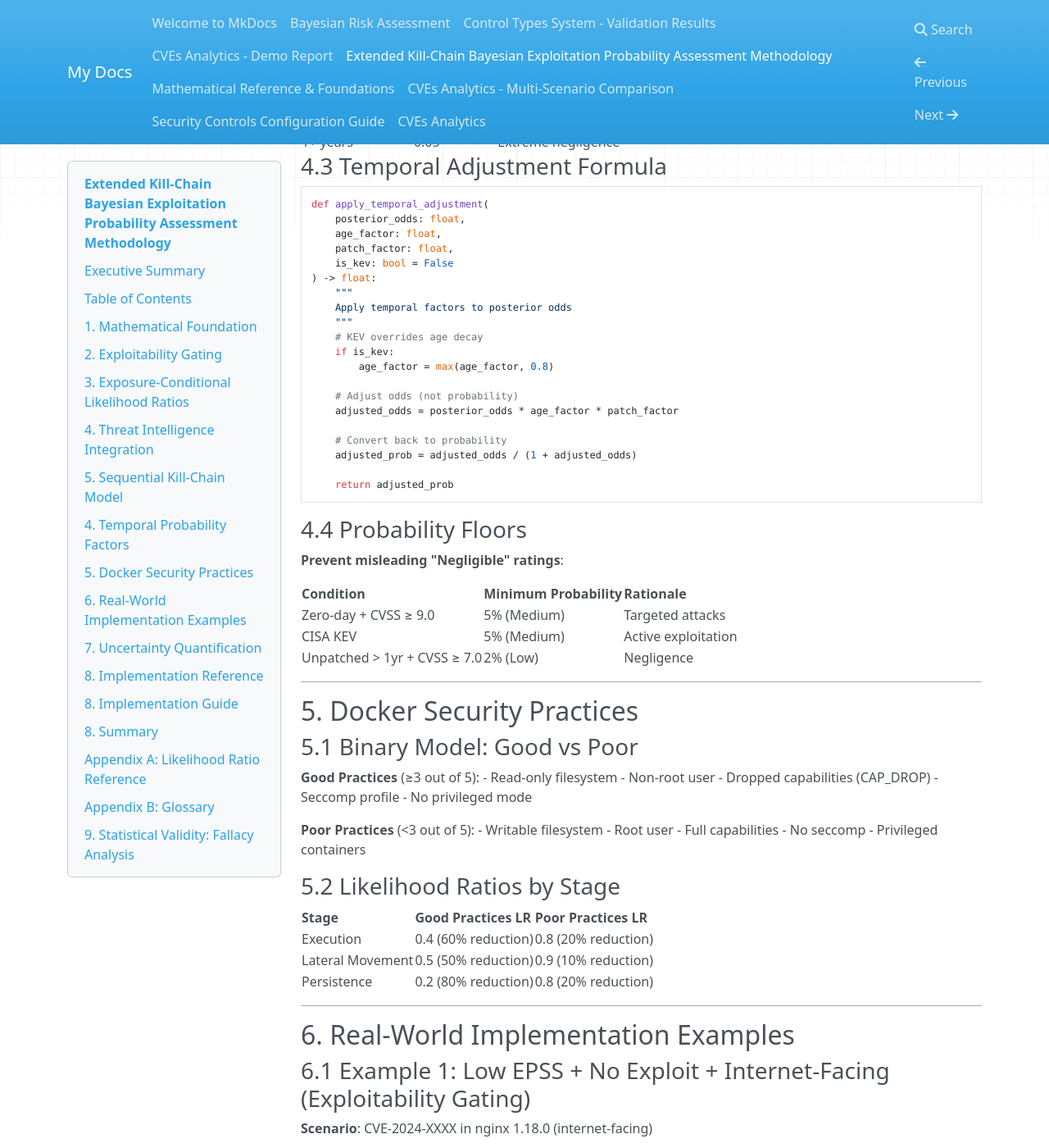
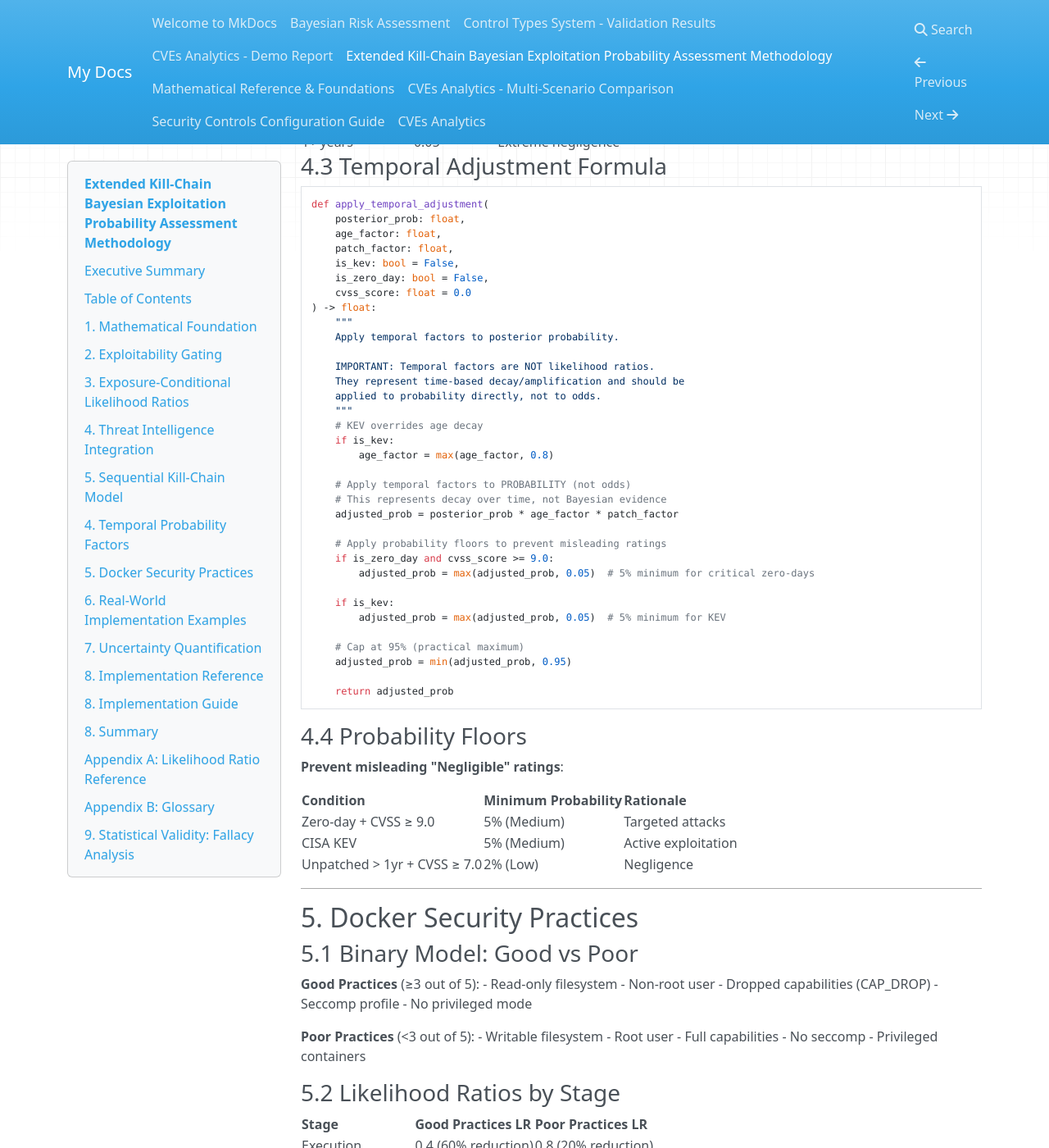
Before and after one commit to dominikmi/cves_analytics, an MkDocs documentation site: the page built from docs/EXTENDED_KILL_CHAIN_METHOD.md, in a window 1280 px wide and 1400 px high, scrolled down 7365 px. Shown: the whole window at 82% size. Built offline with MkDocs 1.6.1, drawn with Linux system fonts in a browser that asks for light colours; nearby versions of some CDN libraries; some of the changed text lies outside the part shown.

Commit message:
fix: correct temporal adjustment logic - apply to probability not odds
CRITICAL BUG FIX: Temporal factors were incorrectly applied to odds instead
of probability, violating Bayesian principles.

Scientific Issue:
- Temporal factors (age, patch availability) are NOT likelihood ratios
- They represent time-based decay/amplification, not Bayesian evidence
- Should be applied to probability directly, not converted to odds

Changes:
1. Documentation (EXTENDED_KILL_CHAIN_METHOD.md):
   - Fixed Section 4.3: temporal adjustment now applies to probability
   - Fixed Example 6.3: corrected calculation to use probability
   - Fixed section numbering (3.x → 5.x for Sequential Kill-Chain)
   - Fixed duplicate step numbers in algorithm
   - Added explicit arithmetic display for clarity

2. Code (src/core/temporal_risk.py):
   - Removed odds conversion in apply_temporal_adjustment()
   - Apply age_factor * patch_factor * kev_multiplier to probability
   - Added 95% cap before applying floors
   - Updated docstring to clarify this is NOT Bayesian updating

Impact:
- All 37 temporal risk tests pass
- More scientifically accurate probability calculations
- Temporal decay now correctly represents time-based effects

References:
- Scientific review identified this as Issue #5 (HIGH priority)
- Temporal factors are multiplicative decay, not evidence

````diff
--- a/docs/EXTENDED_KILL_CHAIN_METHOD.md
+++ b/docs/EXTENDED_KILL_CHAIN_METHOD.md
@@ -281,7 +281,7 @@ class ThreatIndicatorsInput(BaseModel):
 
 ## 5. Sequential Kill-Chain Model
 
-### 3.1 Kill-Chain Stages
+### 5.1 Kill-Chain Stages
 
 ```
 Stage 1: Initial Access (internet-facing components)
@@ -293,7 +293,7 @@ Stage 3: Lateral Movement (access to other pod components)
 Stage 4: Objective Achievement (data exfiltration, DoS, persistence)
 ```
 
-### 3.2 Sequential Dependency Formula
+### 5.2 Sequential Dependency Formula
 
 ```
 P(Kill-Chain Success) = P(S1) x P(S2|S1) x P(S3|S2) x P(S4|S3)
@@ -302,7 +302,7 @@ P(Kill-Chain Success) = P(S1) x P(S2|S1) x P(S3|S2) x P(S4|S3)
 Where each conditional probability represents:
 - **P(Sᵢ|Sᵢ₋₁)**: Probability of succeeding at stage *i* given stage *i-1* succeeded
 
-### 3.3 Stage Probability Calculation
+### 5.3 Stage Probability Calculation
 
 **OR-Logic** (at least one vulnerability succeeds):
 
@@ -324,7 +324,7 @@ stage_prob = 1 - (1-0.15) x (1-0.08) x (1-0.05)
            = 0.257 = 25.7%
 ```
 
-### 3.4 Control Application
+### 5.4 Control Application
 
 Controls apply **per stage**:
 
@@ -373,23 +373,37 @@ stage_1_prob = 0.257 x 0.3 = 0.077 = 7.7%
 
 ```python
 def apply_temporal_adjustment(
-    posterior_odds: float,
+    posterior_prob: float,
     age_factor: float,
     patch_factor: float,
-    is_kev: bool = False
+    is_kev: bool = False,
+    is_zero_day: bool = False,
+    cvss_score: float = 0.0
 ) -> float:
     """
-    Apply temporal factors to posterior odds
+    Apply temporal factors to posterior probability.
+
+    IMPORTANT: Temporal factors are NOT likelihood ratios.
+    They represent time-based decay/amplification and should be
+    applied to probability directly, not to odds.
     """
     # KEV overrides age decay
     if is_kev:
         age_factor = max(age_factor, 0.8)
 
-    # Adjust odds (not probability)
-    adjusted_odds = posterior_odds * age_factor * patch_factor
-
-    # Convert back to probability
-    adjusted_prob = adjusted_odds / (1 + adjusted_odds)
+    # Apply temporal factors to PROBABILITY (not odds)
+    # This represents decay over time, not Bayesian evidence
+    adjusted_prob = posterior_prob * age_factor * patch_factor
+
+    # Apply probability floors to prevent misleading ratings
+    if is_zero_day and cvss_score >= 9.0:
+        adjusted_prob = max(adjusted_prob, 0.05)  # 5% minimum for critical zero-days
+
+    if is_kev:
+        adjusted_prob = max(adjusted_prob, 0.05)  # 5% minimum for KEV
+
+    # Cap at 95% (practical maximum)
+    adjusted_prob = min(adjusted_prob, 0.95)
 
     return adjusted_prob
 ```
@@ -887,14 +901,14 @@ combined_lr = 3.75 × 8.1 × 2.5 × 0.12 = 9.11
 posterior_odds = 0.176 × 9.11 = 1.604
 posterior = 1.604 / 2.604 = 0.616 = 61.6%
 
-# Temporal adjustment
+# Temporal adjustment (applied to PROBABILITY, not odds)
 age_factor = 2.0      # Peak exploitation (Day 30)
 patch_factor = 0.5    # Patch available 23 days
 
-temporal_odds = 1.604 × 2.0 × 0.5 = 1.604
-temporal_prob = 1.604 / 2.604 = 0.616 = 61.6%
+temporal_prob = 0.616 × 2.0 × 0.5 = 0.616 = 61.6%
 
 # No floor needed (already > 5%)
+# Note: 2.0 × 0.5 = 1.0, so probability unchanged
 ```
 
 **Result**: P(Initial Access) = **61.6% (Critical)**
@@ -1236,9 +1250,9 @@ def apply_temporal_adjustment(
     if is_kev:
         age_factor = max(age_factor, 0.8)
 
-    # Apply temporal factors to odds
-    adjusted_odds = posterior_odds * age_factor * patch_factor
-    adjusted_prob = adjusted_odds / (1 + adjusted_odds)
+    # Apply temporal factors to PROBABILITY (not odds)
+    # This represents decay over time, not Bayesian updating
+    adjusted_prob = posterior * age_factor * patch_factor
 
     # Apply floors
     if is_zero_day and cvss_score >= 9.0:
````
Also changed, not shown: other parts of docs/EXTENDED_KILL_CHAIN_METHOD.md (+2 -2 lines), 1 other file.
